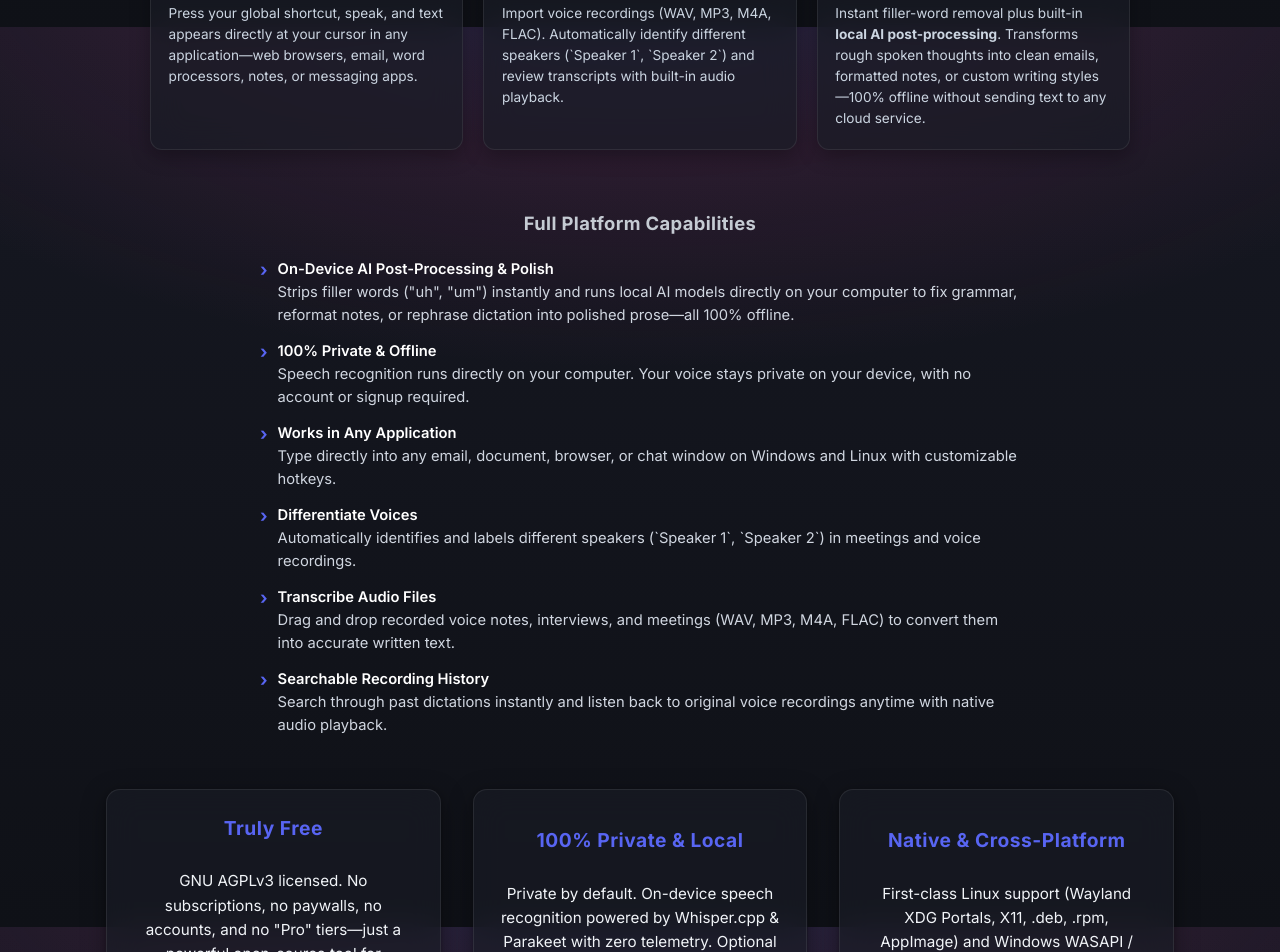
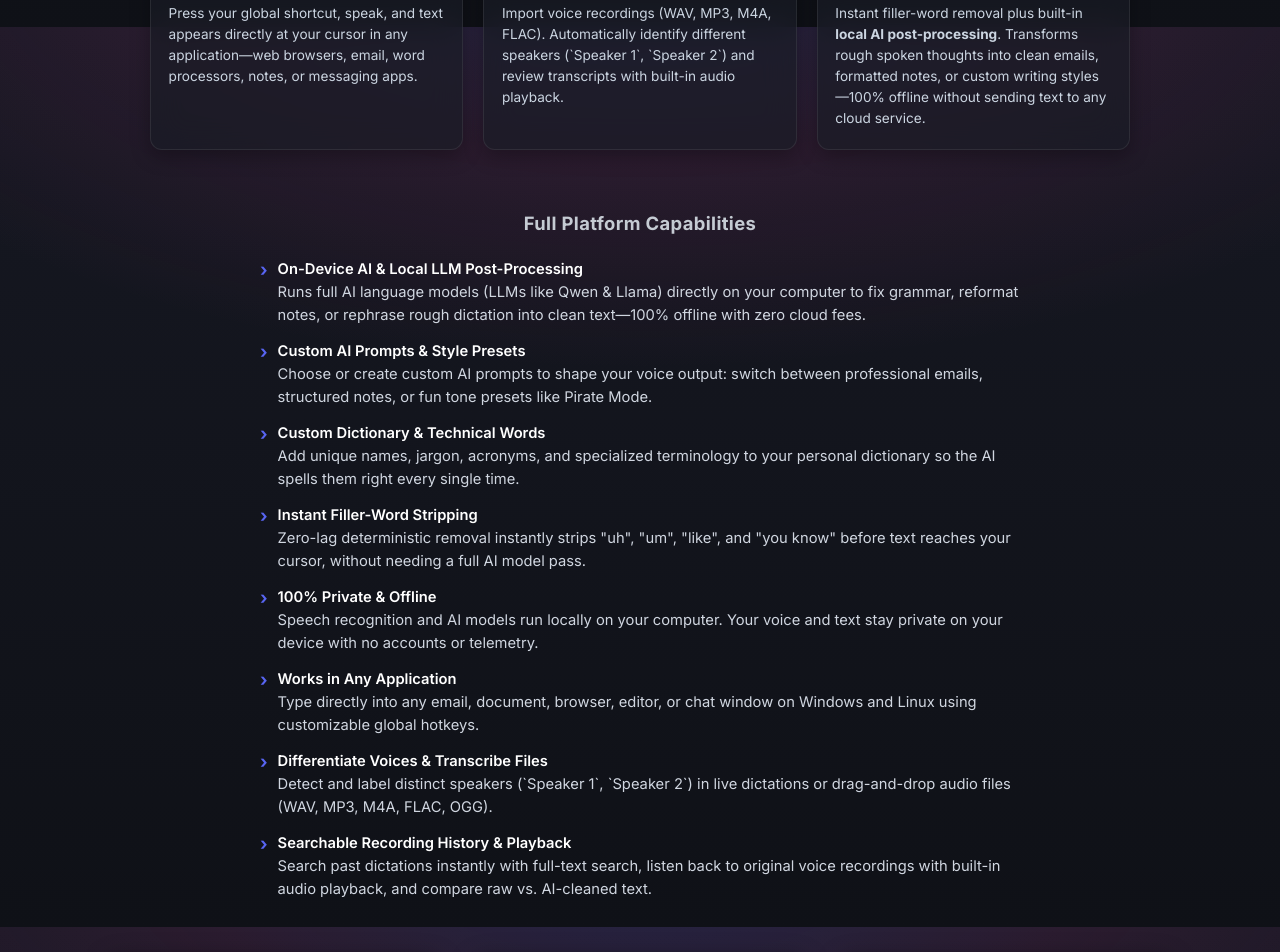
Before and after one commit to jackbrumley/voquill, a Jekyll site: the page built from docs/index.html, in a window 1280 px wide and 1400 px high, scrolled down 1773 px. Shown: the top 952 px of the window. Built offline with Jekyll 4.4.1, drawn with Linux system fonts in a browser that asks for light colours.

Commit message:
docs: emphasize local LLM AI post-processing, custom dictionary, and prompt presets

```diff
--- a/docs/index.html
+++ b/docs/index.html
@@ -151,28 +151,36 @@ container_class: home-container
   <h2 class="feature-list-heading">Full Platform Capabilities</h2>
   <ul>
     <li>
-      <strong>On-Device AI Post-Processing &amp; Polish</strong>
-      <span class="feature-desc">Strips filler words ("uh", "um") instantly and runs local AI models directly on your computer to fix grammar, reformat notes, or rephrase dictation into polished prose—all 100% offline.</span>
+      <strong>On-Device AI &amp; Local LLM Post-Processing</strong>
+      <span class="feature-desc">Runs full AI language models (LLMs like Qwen &amp; Llama) directly on your computer to fix grammar, reformat notes, or rephrase rough dictation into clean text—100% offline with zero cloud fees.</span>
+    </li>
+    <li>
+      <strong>Custom AI Prompts &amp; Style Presets</strong>
+      <span class="feature-desc">Choose or create custom AI prompts to shape your voice output: switch between professional emails, structured notes, or fun tone presets like Pirate Mode.</span>
+    </li>
+    <li>
+      <strong>Custom Dictionary &amp; Technical Words</strong>
+      <span class="feature-desc">Add unique names, jargon, acronyms, and specialized terminology to your personal dictionary so the AI spells them right every single time.</span>
+    </li>
+    <li>
+      <strong>Instant Filler-Word Stripping</strong>
+      <span class="feature-desc">Zero-lag deterministic removal instantly strips "uh", "um", "like", and "you know" before text reaches your cursor, without needing a full AI model pass.</span>
     </li>
     <li>
       <strong>100% Private &amp; Offline</strong>
-      <span class="feature-desc">Speech recognition runs directly on your computer. Your voice stays private on your device, with no account or signup required.</span>
+      <span class="feature-desc">Speech recognition and AI models run locally on your computer. Your voice and text stay private on your device with no accounts or telemetry.</span>
     </li>
     <li>
       <strong>Works in Any Application</strong>
-      <span class="feature-desc">Type directly into any email, document, browser, or chat window on Windows and Linux with customizable hotkeys.</span>
+      <span class="feature-desc">Type directly into any email, document, browser, editor, or chat window on Windows and Linux using customizable global hotkeys.</span>
     </li>
     <li>
-      <strong>Differentiate Voices</strong>
-      <span class="feature-desc">Automatically identifies and labels different speakers (`Speaker 1`, `Speaker 2`) in meetings and voice recordings.</span>
+      <strong>Differentiate Voices &amp; Transcribe Files</strong>
+      <span class="feature-desc">Detect and label distinct speakers (`Speaker 1`, `Speaker 2`) in live dictations or drag-and-drop audio files (WAV, MP3, M4A, FLAC, OGG).</span>
     </li>
     <li>
-      <strong>Transcribe Audio Files</strong>
-      <span class="feature-desc">Drag and drop recorded voice notes, interviews, and meetings (WAV, MP3, M4A, FLAC) to convert them into accurate written text.</span>
-    </li>
-    <li>
-      <strong>Searchable Recording History</strong>
-      <span class="feature-desc">Search through past dictations instantly and listen back to original voice recordings anytime with native audio playback.</span>
+      <strong>Searchable Recording History &amp; Playback</strong>
+      <span class="feature-desc">Search past dictations instantly with full-text search, listen back to original voice recordings with built-in audio playback, and compare raw vs. AI-cleaned text.</span>
     </li>
   </ul>
 </section>
```
Also changed, not shown: docs/FEATURES.md (+1 -1 lines), README.md.
